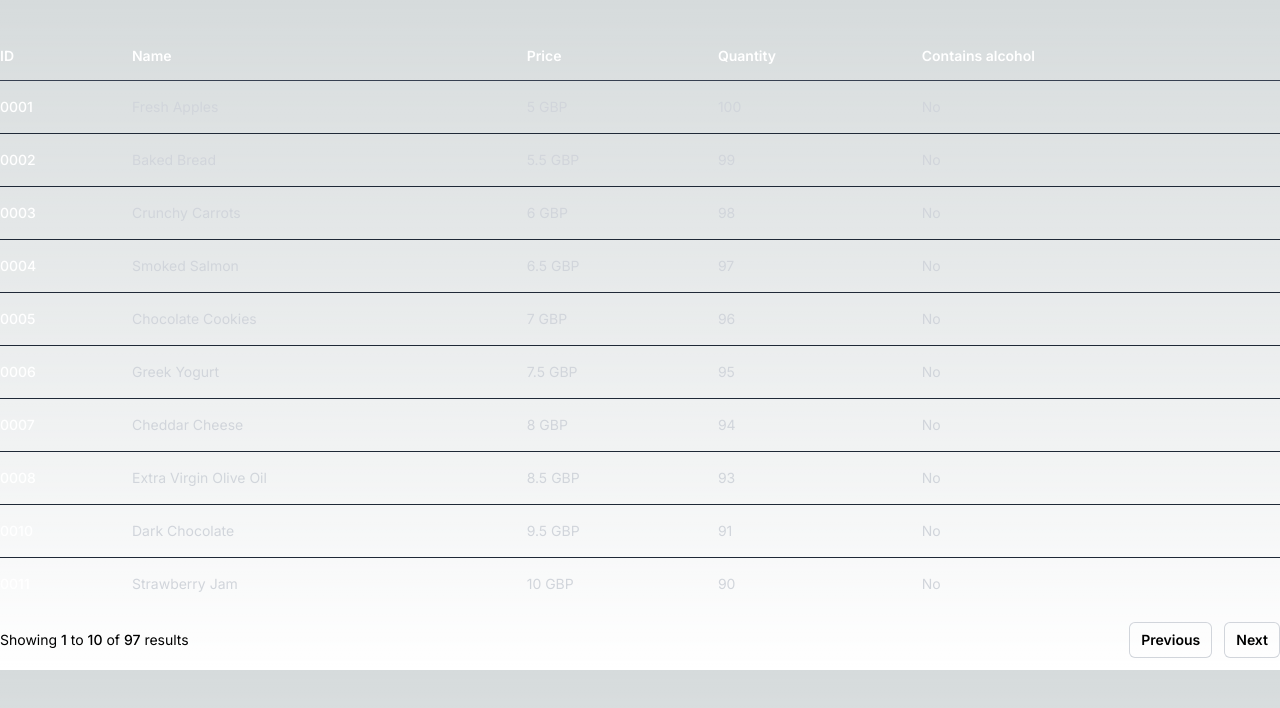
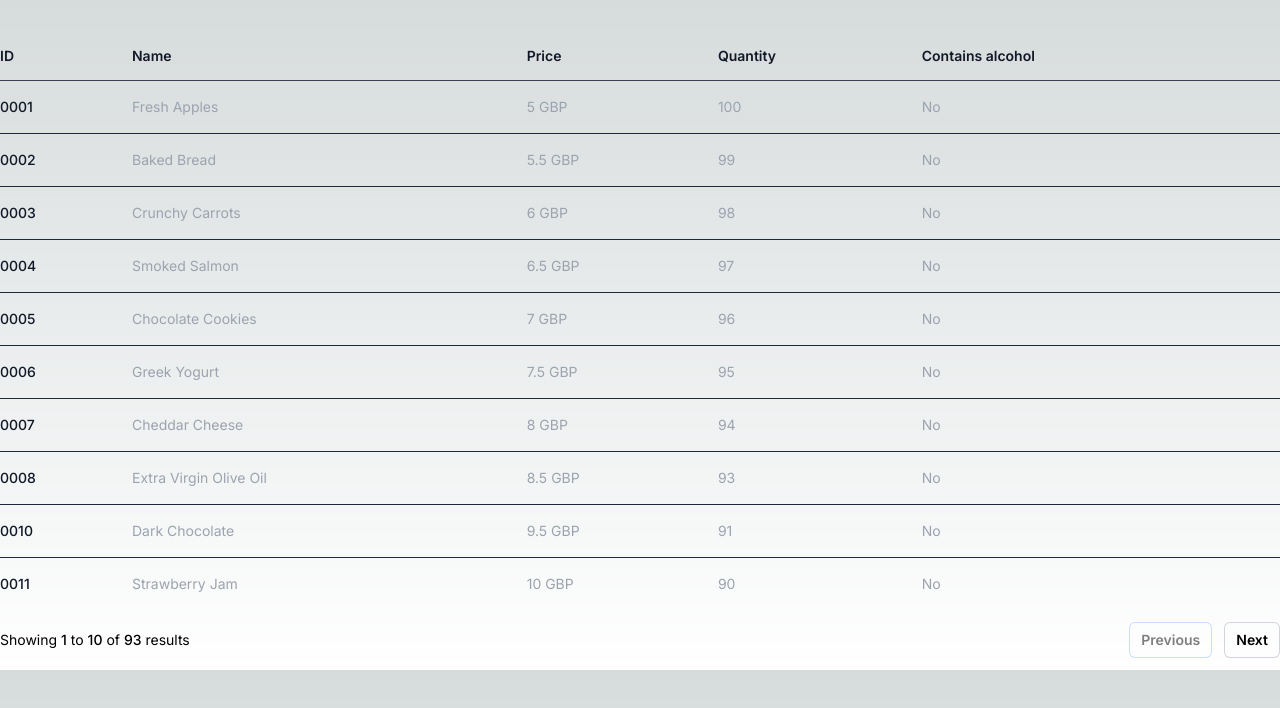
Before and after one commit to gorrion-io/summer-camp-2024, a Next.js app: page /products in a window 1280 px wide. Shown: the top 708 px of the page. Built offline with nearby package versions, Linux system fonts and the light colour scheme.

Commit message:
visual changes

```diff
--- a/app/api/products/route.ts
+++ b/app/api/products/route.ts
@@ -1,8 +1,25 @@
-import { fetchProducts } from "@/lib/products";
+import { fetchProducts, getTotalProducts } from "@/lib/products";
 
 export async function GET(request: Request) {
   const url = new URL(request.url);
   const page = parseInt(url.searchParams.get("page") || "0", 10);
+
+  if (url.searchParams.get("count") === "true") {
+    try {
+      const totalProducts = getTotalProducts();
+      return new Response(JSON.stringify(totalProducts), {
+        headers: { "Content-Type": "application/json" },
+      });
+    } catch (error) {
+      return new Response(
+        JSON.stringify({ error: "Failed to fetch total number of products" }),
+        {
+          status: 500,
+          headers: { "Content-Type": "application/json" },
+        }
+      );
+    }
+  }
 
   try {
     const products = fetchProducts(page);
--- a/app/products/page.tsx
+++ b/app/products/page.tsx
@@ -8,12 +8,18 @@ async function getProducts(): Promise<Product[]> {
   return res.json();
 }
 
+async function getTotalProducts(): Promise<number> {
+  const res = await fetch("http://localhost:3000/api/products?count=true");
+  return res.json();
+}
+
 export default function Products() {
   /* TODO: Create an endpoint that returns a list of products, and use that here.
    */
 
   const [products, setProducts] = useState<Product[]>([]);
   const [currentPage, setCurrentPage] = useState(0);
+  const [totalProduts, setTotalProducts] = useState(0);
   useEffect(() => {
     async function fetchProducts() {
       const fetchedProducts = await getProducts();
@@ -26,6 +32,27 @@ export default function Products() {
     fetchProducts();
   }, [currentPage]);
 
+  useEffect(() => {
+    async function fetchTotalProducts() {
+      const fetchedTotalProducts = await getTotalProducts();
+      setTotalProducts(fetchedTotalProducts);
+    }
+
+    fetchTotalProducts();
+  }, []);
+
+  const prevPageClasses = `relative inline-flex items-center rounded-md px-3 py-2 text-sm font-semibold ring-1 ring-inset duration-300 focus-visible:outline-offset-0 ${
+    currentPage === 0
+      ? "cursor-not-allowed opacity-50"
+      : "hover:bg-gray-200 hover:scale-110 ring-gray-300"
+  }`;
+
+  const nextPageClasses = `relative ml-3 inline-flex items-center rounded-md px-3 py-2 text-sm font-semibold ring-1 ring-inset duration-300 focus-visible:outline-offset-0 ${
+    currentPage * 10 + products.length == totalProduts
+      ? "cursor-not-allowed opacity-50"
+      : "hover:bg-gray-200 hover:scale-110 ring-gray-300"
+  }`;
+
   return (
     <div className="mx-auto max-w-7xl">
       <div className="mt-8 flow-root">
@@ -36,31 +63,31 @@ export default function Products() {
                 <tr>
                   <th
                     scope="col"
-                    className="py-3.5 pl-4 pr-3 text-left text-sm font-semibold text-white sm:pl-0"
+                    className="py-3.5 pl-4 pr-3 text-left text-sm font-semibold text-gray-900 sm:pl-0"
                   >
                     ID
                   </th>
                   <th
                     scope="col"
-                    className="px-3 py-3.5 text-left text-sm font-semibold text-white"
+                    className="px-3 py-3.5 text-left text-sm font-semibold text-gray-900"
                   >
                     Name
                   </th>
                   <th
                     scope="col"
-                    className="px-3 py-3.5 text-left text-sm font-semibold text-white"
+                    className="px-3 py-3.5 text-left text-sm font-semibold text-gray-900"
                   >
                     Price
                   </th>
                   <th
                     scope="col"
-                    className="px-3 py-3.5 text-left text-sm font-semibold text-white"
+                    className="px-3 py-3.5 text-left text-sm font-semibold text-gray-900"
                   >
                     Quantity
                   </th>
                   <th
                     scope="col"
-                    className="px-3 py-3.5 text-left text-sm font-semibold text-white"
+                    className="px-3 py-3.5 text-left text-sm font-semibold text-gray-900"
                   >
                     Contains alcohol
                   </th>
@@ -72,19 +99,19 @@ export default function Products() {
               <tbody className="divide-y divide-gray-800">
                 {products.map((product) => (
                   <tr key={product.id}>
-                    <td className="whitespace-nowrap py-4 pl-4 pr-3 text-sm font-medium text-white sm:pl-0">
+                    <td className="whitespace-nowrap py-4 pl-4 pr-3 text-sm font-medium text-gray-900 sm:pl-0">
                       {product.id}
                     </td>
-                    <td className="whitespace-nowrap px-3 py-4 text-sm text-gray-300">
+                    <td className="whitespace-nowrap px-3 py-4 text-sm text-gray-400">
                       {product.name}
                     </td>
-                    <td className="whitespace-nowrap px-3 py-4 text-sm text-gray-300">
+                    <td className="whitespace-nowrap px-3 py-4 text-sm text-gray-400">
                       {product.price} {product.currency}
                     </td>
-                    <td className="whitespace-nowrap px-3 py-4 text-sm text-gray-300">
+                    <td className="whitespace-nowrap px-3 py-4 text-sm text-gray-400">
                       {product.quantity}
                     </td>
-                    <td className="whitespace-nowrap px-3 py-4 text-sm text-gray-300">
+                    <td className="whitespace-nowrap px-3 py-4 text-sm text-gray-400">
                       {product.isAlcohol ? "Yes" : "No"}
                     </td>
                   </tr>
@@ -101,17 +128,15 @@ export default function Products() {
                   Showing{" "}
                   <span className="font-medium">{currentPage * 10 + 1}</span> to{" "}
                   <span className="font-medium">
-                    {products.length === 10
-                      ? currentPage * 10 + 10
-                      : currentPage * 10 + products.length}
+                    {currentPage * 10 + products.length}
                   </span>{" "}
-                  of <span className="font-medium">97</span> results
+                  of <span className="font-medium">{totalProduts}</span> results
                 </p>
               </div>
               <div className="flex flex-1 justify-between sm:justify-end">
                 <a
                   href="#"
-                  className="relative inline-flex items-center rounded-md px-3 py-2 text-sm font-semibold ring-1 ring-inset ring-gray-300 hover:bg-gray-50 focus-visible:outline-offset-0"
+                  className={prevPageClasses}
                   onClick={(e) => {
                     e.preventDefault();
                     let URL = "http://localhost:3000/products";
@@ -130,9 +155,12 @@ export default function Products() {
                 </a>
                 <a
                   href="#"
-                  className="relative ml-3 inline-flex items-center rounded-md px-3 py-2 text-sm font-semibold ring-1 ring-inset ring-gray-300 hover:bg-gray-50 focus-visible:outline-offset-0"
+                  className={nextPageClasses}
                   onClick={(e) => {
                     e.preventDefault();
+                    if (currentPage * 10 + products.length == totalProduts) {
+                      return;
+                    }
                     setCurrentPage((prevPage) => prevPage + 1);
                     history.replaceState(
                       {},
--- a/lib/products.ts
+++ b/lib/products.ts
@@ -9,6 +9,8 @@ export type Product = {
   quantity: number;
   isAlcohol: boolean;
 };
+
+let totalProducts = 0;
 
 function readCSVFile(filePath: string): Product[] {
   //odczytujemy plik csv ze sceizki podanej w argumencie funkcji
@@ -59,6 +61,7 @@ export function fetchProducts(page: number): Product[] {
   );
   //sortowanie tablicy po id
   nonAlcoholProducts.sort((a, b) => a.id.localeCompare(b.id));
+  totalProducts = nonAlcoholProducts.length;
 
   const itemsPerPage = 10;
   const startIndex = page * itemsPerPage;
@@ -71,3 +74,7 @@ export function fetchProducts(page: number): Product[] {
 
   return paginatedProducts;
 }
+
+export function getTotalProducts(): number {
+  return totalProducts;
+}
```
